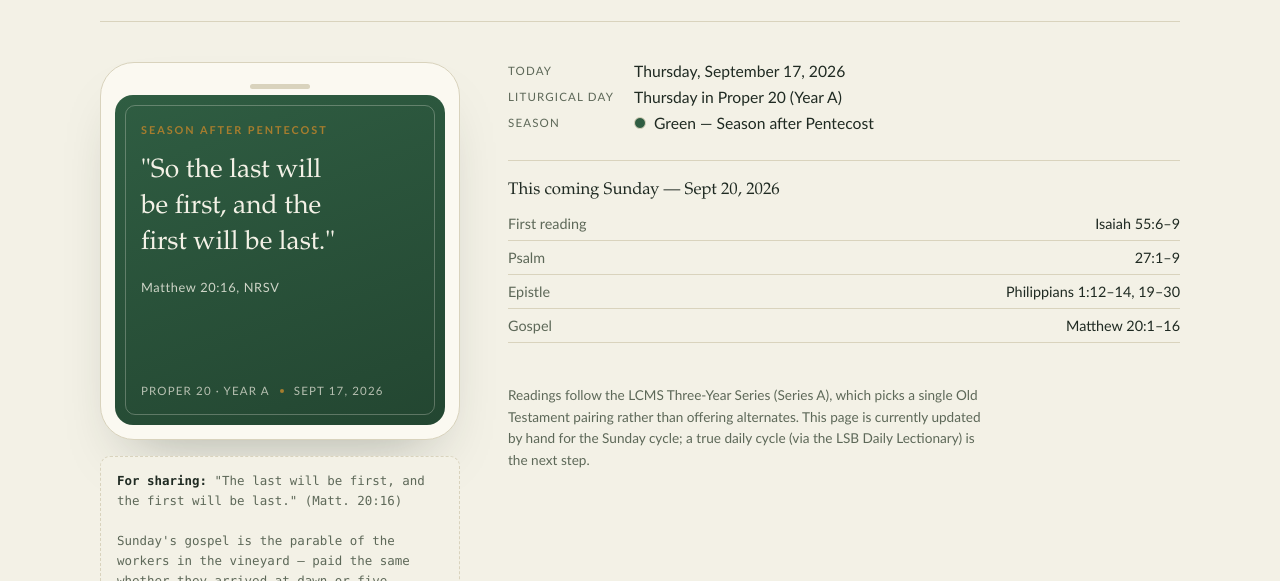
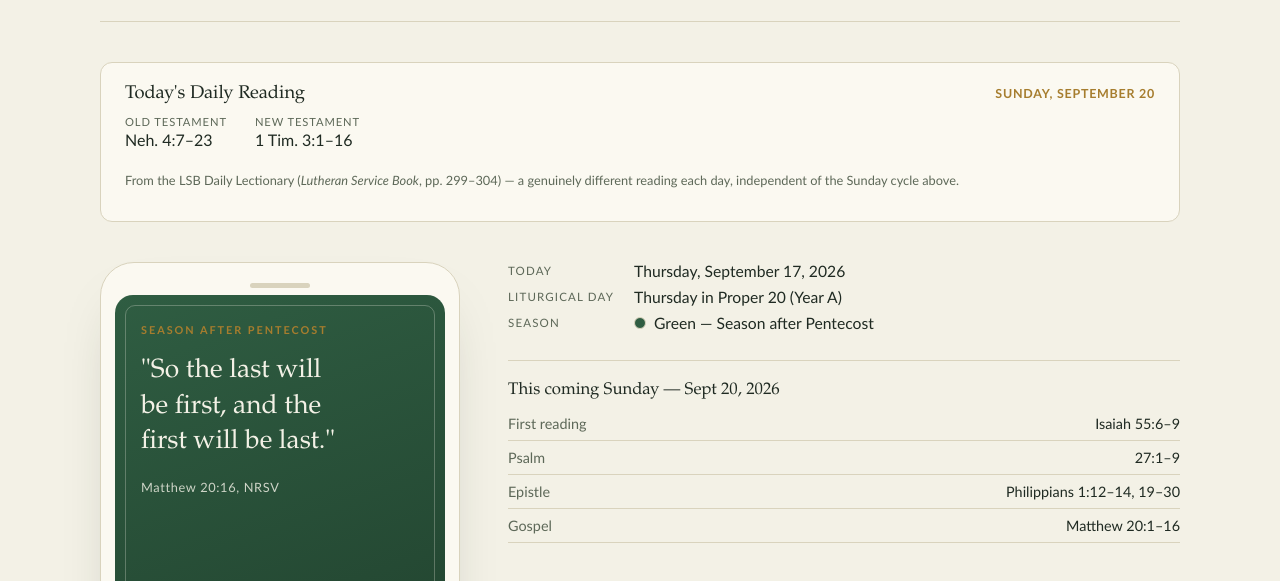
Before and after one commit to de46vil330/lectionary-devotional, a plain HTML site: page index.html in a window 1280 px wide. Shown: the part 212-793 px from the top of the page. Drawn offline with Linux system fonts and the light colour scheme.

Commit message:
Add genuine daily lectionary readings (Sept-Oct) via LSB Daily Lectionary
Transcribed from Lutheran Service Book pp. 299-304 (photographed pages).
The page now computes the visitor's local date client-side and shows
that day's actual OT/NT reading, independent of the weekly Sunday
cycle above it. Currently covers September and October only; further
months to follow once this batch is spot-checked against the book.

Co-Authored-By: Claude Sonnet 5 <noreply@anthropic.com>

```diff
--- /dev/null
+++ b/daily-lectionary.js
@@ -0,0 +1,73 @@
+// LSB (Lutheran Service Book) Daily Lectionary, "The Time of the Church" (fixed calendar dates).
+// Transcribed from Lutheran Service Book, pp. 299-304 (Concordia Publishing House).
+// Source citations only -- no CPH commentary or prose reproduced.
+// Currently covers September-October. Optional/parallel readings (printed in italic
+// in LSB, e.g. the Ezra reading alongside Nehemiah) are omitted for simplicity.
+//
+// NOTE: transcribed from a photograph of the printed page. Spot-check against the
+// physical book before treating this as final -- entries marked "verify" below are
+// the ones the transcriber was least certain of.
+var DAILY_LECTIONARY = {
+  "09-01": { ot: "1 Kings 18:1–19",              nt: "Eph. 1:1–23" },
+  "09-02": { ot: "1 Kings 18:20–40",              nt: "Eph. 2:1–22" },
+  "09-03": { ot: "1 Kings 19:1–21",               nt: "Eph. 3:1–21" },
+  "09-04": { ot: "2 Kings 2:1–18",                nt: "Eph. 4:1–24" },
+  "09-05": { ot: "2 Kings 2:19–25; 4:1–7",    nt: "Eph. 4:25—5:14" },
+  "09-06": { ot: "2 Kings 4:8–22, 32–37",     nt: "Eph. 5:15–33" },
+  "09-07": { ot: "2 Kings 4:38–53",               nt: "Eph. 6:1–24" },
+  "09-08": { ot: "2 Kings 5:9–27",                nt: "Phil. 1:1–20" },
+  "09-09": { ot: "2 Kings 6:1–23",                nt: "Phil. 1:21—2:11" },
+  "09-10": { ot: "2 Kings 9:1–13; 10:18–29",  nt: "Phil. 2:12–30" },
+  "09-11": { ot: "2 Chron. 29:1–24",              nt: "Phil. 3:1–21" },
+  "09-12": { ot: "2 Chron. 31:1–21",              nt: "Phil. 4:1–23" },
+  "09-13": { ot: "2 Chron. 32:1–22",              nt: "Col. 1:1–23" },
+  "09-14": { ot: "2 Chron. 33:1–25",              nt: "Col. 1:24—2:7" },
+  "09-15": { ot: "2 Chron. 34:1–8, 11, 14–33", nt: "Col. 2:8–23" },
+  "09-16": { ot: "2 Chron. 35:1–7, 16–25",    nt: "Col. 3:1–25" },
+  "09-17": { ot: "2 Chron. 36:1–23",              nt: "Col. 4:1–18" },
+  "09-18": { ot: "Neh. 1:1—2:10",                 nt: "1 Tim. 1:1–20" },
+  "09-19": { ot: "Neh. 2:11–20; 4:1–23",      nt: "1 Tim. 1:21—2:15" },
+  "09-20": { ot: "Neh. 4:7–23",                   nt: "1 Tim. 3:1–16" },
+  "09-21": { ot: "Neh. 5:1–16; 6:1–9, 15–16", nt: "1 Tim. 4:1–16" },
+  "09-22": { ot: "Neh. 7:1–4; 8:1–18",        nt: "1 Tim. 5:1–25" },
+  "09-23": { ot: "Neh. 9:1–21",                   nt: "1 Tim. 5:17—6:2" },
+  "09-24": { ot: "Neh. 9:22–38",                  nt: "1 Tim. 6:3–21" },
+  "09-25": { ot: "Mal. 1:1–14",                   nt: "Matt. 3:1–17" },
+  "09-26": { ot: "Mal. 2:1—3:5",                  nt: "Matt. 4:1–11" },
+  "09-27": { ot: "Mal. 3:6—4:6",                  nt: "Matt. 4:12–25" },
+  "09-28": { ot: "Deut. 1:1–18",                  nt: "Matt. 5:1–20" },
+  "09-29": { ot: "Deut. 1:19–36",                 nt: "Matt. 5:21–48" },
+  "09-30": { ot: "Deut. 1:37—2:15",               nt: "Matt. 6:1–15" },
+
+  "10-01": { ot: "Deut. 2:16–37",                 nt: "Matt. 6:16–34" },
+  "10-02": { ot: "Deut. 3:1–29",                  nt: "Matt. 7:1–12" },
+  "10-03": { ot: "Deut. 4:1–20",                  nt: "Matt. 7:13–29" },
+  "10-04": { ot: "Deut. 4:21–40",                 nt: "Matt. 8:1–17" },
+  "10-05": { ot: "Deut. 5:1–21",                  nt: "Matt. 8:18–34" },
+  "10-06": { ot: "Deut. 5:22—6:9",                nt: "Matt. 9:1–17" },
+  "10-07": { ot: "Deut. 6:10–25",                 nt: "Matt. 9:18–38" },
+  "10-08": { ot: "Deut. 7:1–19",                  nt: "Matt. 10:1–23" },
+  "10-09": { ot: "Deut. 8:1–20",                  nt: "Matt. 10:24–42" },
+  "10-10": { ot: "Deut. 9:1–22",                  nt: "Matt. 11:1–19" },
+  "10-11": { ot: "Deut. 9:23—10:22",              nt: "Matt. 11:20–30" },
+  "10-12": { ot: "Deut. 11:1–25",                 nt: "Matt. 12:1–21" },
+  "10-13": { ot: "Deut. 11:26—12:12",             nt: "Matt. 12:22–37" },
+  "10-14": { ot: "Deut. 12:13–32",                nt: "Matt. 12:38–50" },
+  "10-15": { ot: "Deut. 13:1–18",                 nt: "Matt. 13:1–23" },
+  "10-16": { ot: "Deut. 14:1–2, 22–29",      nt: "Matt. 13:24–43" }, // verify
+  "10-17": { ot: "Deut. 15:19–16:22",             nt: "Matt. 13:44–58" }, // verify
+  "10-18": { ot: "Deut. 17:1–20",                 nt: "Matt. 14:1–21" },
+  "10-19": { ot: "Deut. 18:1–22",                 nt: "Matt. 14:22–36" },
+  "10-20": { ot: "Deut. 19:1–20",                 nt: "Matt. 15:1–20" },
+  "10-21": { ot: "Deut. 20:1–20",                 nt: "Matt. 15:21–39" },
+  "10-22": { ot: "Deut. 21:1–23",                 nt: "Matt. 16:1–12" },
+  "10-23": { ot: "Deut. 24:10–25:19",             nt: "Matt. 16:13–28" }, // verify
+  "10-24": { ot: "Deut. 25:17–26:19",             nt: "Matt. 17:1–13" }, // verify
+  "10-25": { ot: "Deut. 27:1–26",                 nt: "Matt. 17:14–27" },
+  "10-26": { ot: "Deut. 28:1–22",                 nt: "Matt. 18:1–20" },
+  "10-27": { ot: "Deut. 29:1–29",                 nt: "Matt. 18:21–35" },
+  "10-28": { ot: "Deut. 30:1–20",                 nt: "Matt. 19:1–15" },
+  "10-29": { ot: "Deut. 31:1–29",                 nt: "Matt. 19:16–30" },
+  "10-30": { ot: "Deut. 31:30—32:27",             nt: "Matt. 20:1–16" },
+  "10-31": { ot: "Deut. 32:28–52",                nt: "Matt. 20:17–34" }
+};
--- a/index.html
+++ b/index.html
@@ -3,7 +3,7 @@
 <head>
 <meta charset="UTF-8">
 <meta name="viewport" content="width=device-width, initial-scale=1.0">
-<meta name="description" content="A daily devotional grounded in the Revised Common Lectionary and the Lutheran Confessions.">
+<meta name="description" content="A daily devotional grounded in the LCMS lectionary and the Lutheran Confessions.">
 <title>The Daily Word</title>
 <style>
   :root {
@@ -97,6 +97,63 @@
     font-size: 0.95rem;
     max-width: 62ch;
     line-height: 1.5;
+  }
+
+  .daily {
+    background: var(--surface);
+    border: 1px solid var(--hairline);
+    border-radius: 12px;
+    padding: 20px 24px;
+    display: flex;
+    flex-direction: column;
+    gap: 10px;
+  }
+
+  .daily-head {
+    display: flex;
+    align-items: baseline;
+    justify-content: space-between;
+    gap: 12px;
+    flex-wrap: wrap;
+  }
+
+  .daily-head h2 {
+    font-family: "Iowan Old Style", "Palatino Linotype", "Book Antiqua", Georgia, serif;
+    font-size: 1.15rem;
+    font-weight: 500;
+    margin: 0;
+  }
+
+  .daily-date {
+    font-size: 0.78rem;
+    letter-spacing: 0.06em;
+    text-transform: uppercase;
+    color: var(--gold);
+    font-weight: 600;
+  }
+
+  .daily-refs {
+    display: flex;
+    gap: 28px;
+    flex-wrap: wrap;
+  }
+
+  .daily-refs div dt {
+    font-size: 0.7rem;
+    letter-spacing: 0.08em;
+    text-transform: uppercase;
+    color: var(--muted);
+    margin: 0 0 2px;
+  }
+
+  .daily-refs div dd {
+    margin: 0;
+    font-size: 1rem;
+  }
+
+  .daily-note {
+    font-size: 0.8rem;
+    color: var(--muted);
   }
 
   .layout {
@@ -431,6 +488,15 @@
     <p>Grounded in the LCMS Three-Year Series lectionary and the Lutheran Confessions. The card below shifts color with the liturgical season automatically; right now that's green, for the Season after Pentecost.</p>
   </header>
 
+  <div class="daily" id="daily-card">
+    <div class="daily-head">
+      <h2>Today's Daily Reading</h2>
+      <span class="daily-date" id="daily-date"></span>
+    </div>
+    <div class="daily-refs" id="daily-refs"></div>
+    <p class="daily-note">From the LSB Daily Lectionary (<em>Lutheran Service Book</em>, pp. 299&ndash;304) &mdash; a genuinely different reading each day, independent of the Sunday cycle above.</p>
+  </div>
+
   <div class="layout">
     <div>
       <div class="phone">
@@ -510,6 +576,28 @@
   </footer>
 </div>
 
+<script src="daily-lectionary.js"></script>
+<script>
+  (function () {
+    var dateEl = document.getElementById('daily-date');
+    var refsEl = document.getElementById('daily-refs');
+    var today = new Date();
+    var mm = String(today.getMonth() + 1).padStart(2, '0');
+    var dd = String(today.getDate()).padStart(2, '0');
+    var key = mm + '-' + dd;
+    var entry = (typeof DAILY_LECTIONARY !== 'undefined') ? DAILY_LECTIONARY[key] : null;
+
+    dateEl.textContent = today.toLocaleDateString('en-US', { weekday: 'long', month: 'long', day: 'numeric' });
+
+    if (entry) {
+      refsEl.innerHTML =
+        '<div><dt>Old Testament</dt><dd>' + entry.ot + '</dd></div>' +
+        '<div><dt>New Testament</dt><dd>' + entry.nt + '</dd></div>';
+    } else {
+      refsEl.innerHTML = '<p class="daily-note" style="margin:0;">This date isn\'t in the data yet &mdash; currently only September and October are transcribed. More months are on the way.</p>';
+    }
+  })();
+</script>
 <script>
   (function () {
     var playBtn = document.getElementById('play-btn');
```
